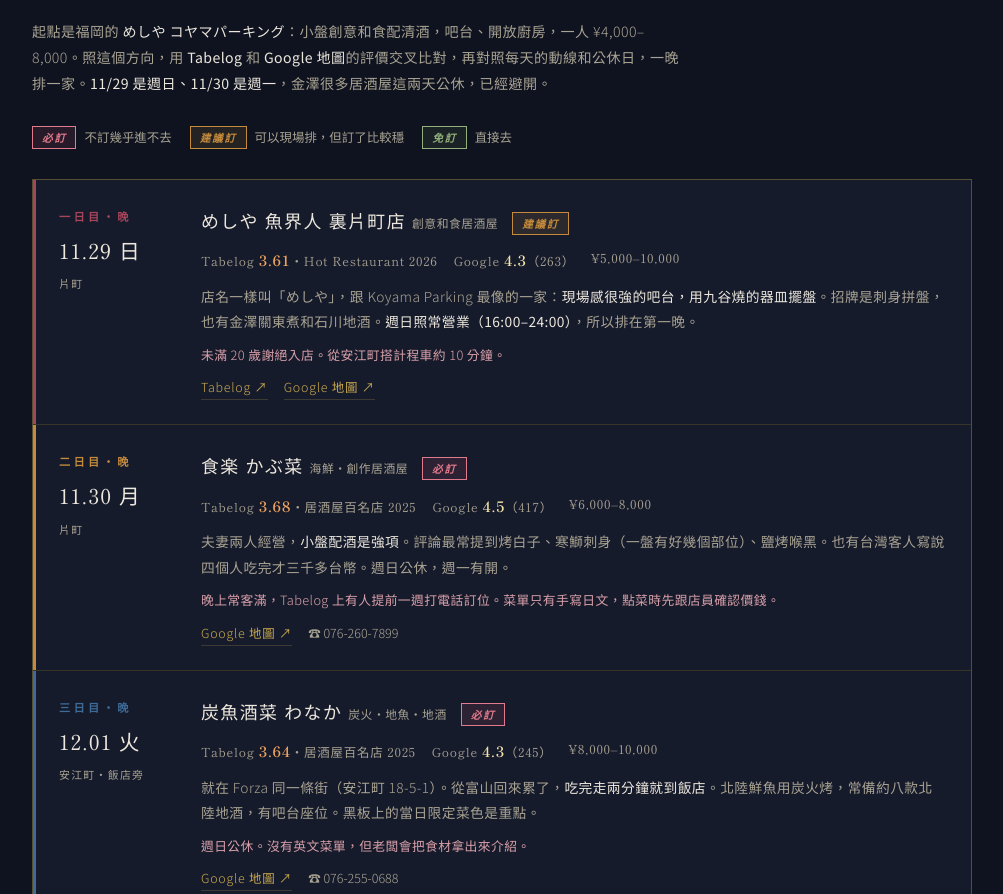
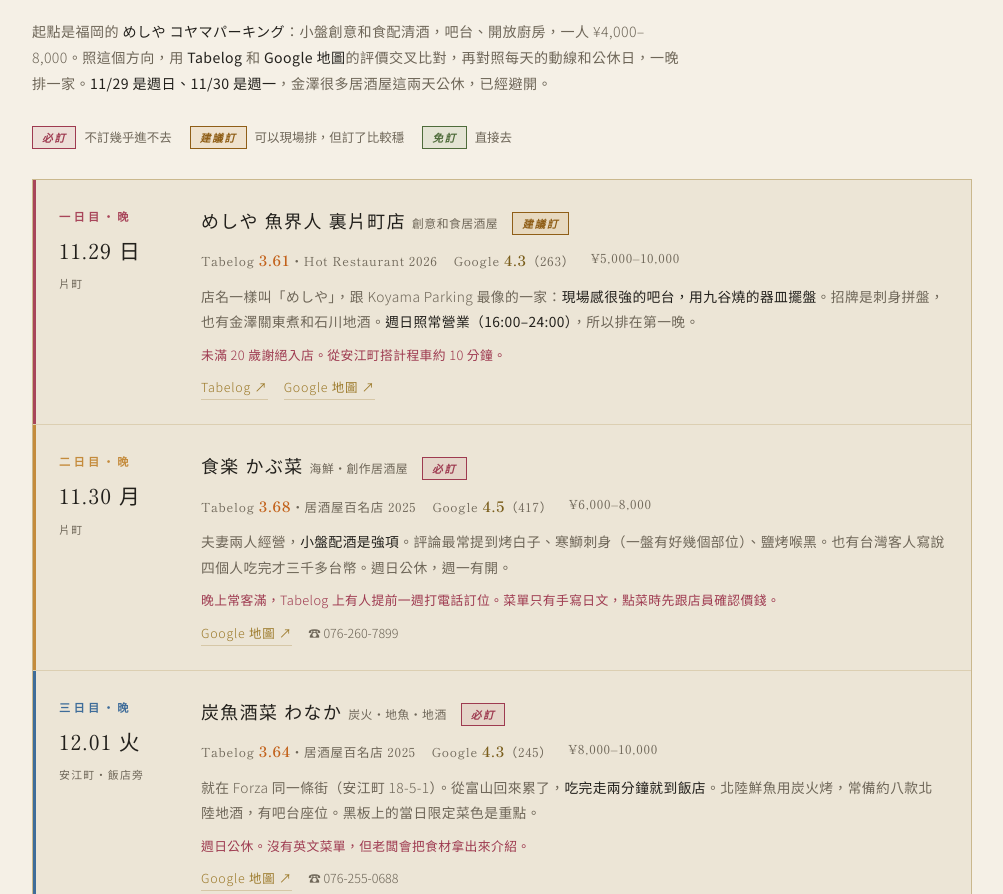
Before and after one commit to davidberger1210/kanazawa-2026, a plain HTML site: page index.html in a window 1280 px wide. Shown: the part 4420-5314 px from the top of the page, without its empty margins (138-1141 px from the left). Drawn offline with Linux system fonts and the light colour scheme.

Commit message:
改為淺色和紙底色
Co-Authored-By: Claude Opus 5.5 <noreply@anthropic.com>
Claude-Session: https://claude.ai/code/session_01KpUGr6Q1rz5LoX7LmPYwpU

```diff
--- a/index.html
+++ b/index.html
@@ -2,6 +2,7 @@
 <html lang="zh-Hant">
 <head>
 <meta charset="UTF-8">
+<meta name="theme-color" content="#F5F0E6">
 <meta name="viewport" content="width=device-width, initial-scale=1.0">
 <title>金澤・富山 ｜ 2026 冬 五日</title>
 <link rel="preconnect" href="https://fonts.googleapis.com">
@@ -17,14 +18,14 @@
   --murasaki:#7B5A8C;    /* 古代紫 */
 
   /* ground & foil */
-  --ink:#0F1320;
-  --ink-2:#161B2C;
-  --ink-3:#1E2438;
-  --foil:#C9A94E;
-  --foil-hi:#F2E1A8;
-  --paper:#EDE8DD;
-  --paper-dim:#A9A392;
-  --hair:rgba(201,169,78,.22);
+  --ink:#F5F0E6;
+  --ink-2:#ECE5D6;
+  --ink-3:#E3DBC9;
+  --foil:#9C7A2B;
+  --foil-hi:#C9A24A;
+  --paper:#22201C;
+  --paper-dim:#6E6658;
+  --hair:rgba(156,122,43,.28);
 
   --serif:"Noto Serif TC",serif;
   --sans:"Noto Sans TC",sans-serif;
@@ -62,7 +63,7 @@ body{
 .hero::after{
   content:"";position:absolute;inset:0;
   background:
-    radial-gradient(120% 80% at 78% 12%,rgba(201,169,78,.14),transparent 55%),
+    radial-gradient(120% 80% at 78% 12%,rgba(201,169,78,.20),transparent 55%),
     radial-gradient(90% 60% at 8% 92%,rgba(62,108,153,.16),transparent 60%);
   pointer-events:none;
 }
@@ -85,7 +86,7 @@ body{
   margin-bottom:26px;
 }
 .hero h1 .gold{
-  background:linear-gradient(160deg,var(--foil-hi),var(--foil) 45%,#8E7327 90%);
+  background:linear-gradient(160deg,#C9A24A,#9C7A2B 45%,#6B5217 90%);
   -webkit-background-clip:text;background-clip:text;
   color:transparent;
 }
@@ -180,7 +181,7 @@ body{
 .stops li{
   display:grid;grid-template-columns:74px 1fr;
   gap:18px;padding:11px 0;
-  border-top:1px solid rgba(237,232,221,.08);
+  border-top:1px solid rgba(34,32,28,.09);
 }
 .stops li:first-child{border-top:0}
 .stops time{
@@ -245,7 +246,7 @@ body{
   display:grid;grid-template-columns:1fr auto;
   gap:20px;align-items:baseline;
   padding:11px 0 0;margin-top:9px;
-  border-top:1px dashed rgba(201,169,78,.26);
+  border-top:1px dashed rgba(156,122,43,.35);
 }
 .led-sum span{font-size:.84rem;color:var(--paper-dim);letter-spacing:.06em}
 .led-sum b{font-family:var(--mincho);font-size:.97rem;color:var(--paper-dim)}
@@ -266,7 +267,7 @@ body{
 .total-r .big{
   font-family:var(--serif);font-weight:700;
   font-size:clamp(2.1rem,6vw,3rem);line-height:1;letter-spacing:.02em;
-  background:linear-gradient(160deg,var(--foil-hi),var(--foil) 45%,#8E7327 90%);
+  background:linear-gradient(160deg,#C9A24A,#9C7A2B 45%,#6B5217 90%);
   -webkit-background-clip:text;background-clip:text;color:transparent;
 }
 .total-r .per{
@@ -306,9 +307,9 @@ footer p{
   letter-spacing:.16em;padding:3px 9px 2px;border:1px solid currentColor;
   white-space:nowrap;line-height:1.5;
 }
-.bk.must{color:#E07A8C;background:rgba(168,69,90,.16)}
-.bk.rec{color:var(--odo);background:rgba(196,139,60,.12)}
-.bk.walk{color:#93B07C;background:rgba(107,138,84,.12)}
+.bk.must{color:#9E3A50;background:rgba(168,69,90,.10)}
+.bk.rec{color:#8F5E17;background:rgba(196,139,60,.14)}
+.bk.walk{color:#4E6B3A;background:rgba(107,138,84,.12)}
 
 .dinners{display:grid;gap:1px;background:var(--hair);border:1px solid var(--hair)}
 .dn{background:var(--ink-2);padding:26px 26px 24px;display:grid;grid-template-columns:118px 1fr;gap:24px;position:relative}
@@ -321,19 +322,19 @@ footer p{
 .dn h4{font-family:var(--serif);font-weight:500;font-size:1.12rem;letter-spacing:.08em}
 .dn h4 small{font-family:var(--sans);font-size:.74rem;color:var(--paper-dim);letter-spacing:.04em;margin-left:6px;font-weight:300}
 .score{display:flex;flex-wrap:wrap;gap:6px 16px;font-family:var(--mincho);font-size:.78rem;letter-spacing:.06em;color:var(--paper-dim);margin:8px 0 10px}
-.score b{color:var(--foil-hi);font-weight:600;font-size:.9rem}
-.score .tl b{color:#F0A35E}
+.score b{color:#7A5E1C;font-weight:600;font-size:.9rem}
+.score .tl b{color:#C2611A}
 .dn p{font-size:.86rem;color:var(--paper-dim);letter-spacing:.03em}
 .dn p b{color:var(--paper);font-weight:400}
-.dn .warn{margin-top:8px;font-size:.8rem;color:#D9A0A9}
+.dn .warn{margin-top:8px;font-size:.8rem;color:#9E3A50}
 .dn a{color:var(--foil);text-decoration:none;border-bottom:1px solid var(--hair);font-size:.78rem;letter-spacing:.06em}
-.dn a:hover{color:var(--foil-hi)}
+.dn a:hover{color:#6B5217}
 .links{margin-top:10px;display:flex;gap:16px;flex-wrap:wrap}
 
 .sub-h{font-family:var(--mincho);font-size:.72rem;letter-spacing:.34em;color:var(--foil);margin:52px 0 18px}
 .bench{width:100%;border-collapse:collapse;font-size:.86rem}
 .bench th{font-family:var(--mincho);font-weight:400;font-size:.68rem;letter-spacing:.2em;color:var(--foil);text-align:left;padding:10px 10px 10px 0;border-bottom:1px solid var(--hair)}
-.bench td{padding:12px 10px 12px 0;border-bottom:1px solid rgba(237,232,221,.08);vertical-align:top;color:var(--paper-dim)}
+.bench td{padding:12px 10px 12px 0;border-bottom:1px solid rgba(34,32,28,.09);vertical-align:top;color:var(--paper-dim)}
 .bench td:first-child{color:var(--paper)}
 .bench td.n{font-family:var(--mincho);white-space:nowrap}
 .bench td.n b{color:var(--paper);font-weight:600}
```
